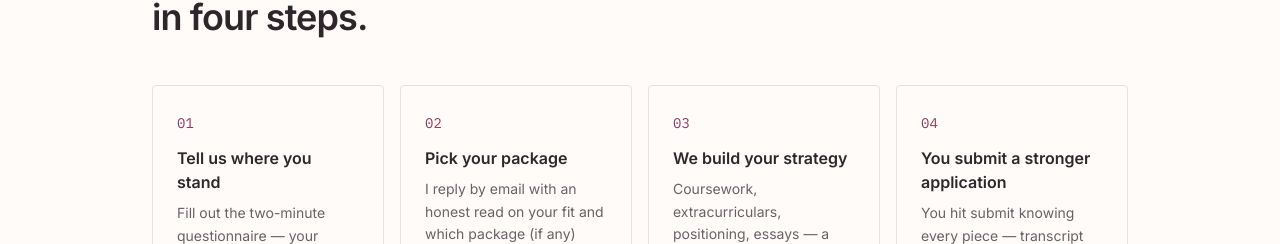
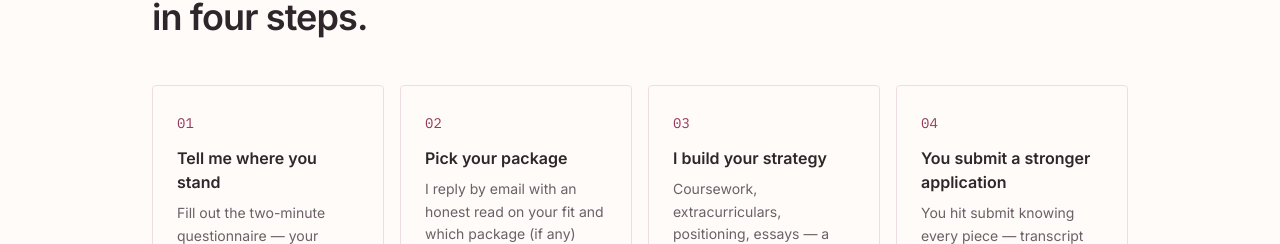
Before and after one commit to iancinder/Transfer4Engr, a Next.js app: page / in a window 1280 px wide. Shown: the part 904-1148 px from the top of the page. Built offline with nearby package versions, Linux system fonts and the light colour scheme; no server answers.

Commit message:
Refactor text in HowItWorks, Questionnaire, and Faq components to use first-person language, enhancing user engagement and personalizing the communication. Updated phrases from "Tell us" to "Tell me" and adjusted related content for consistency.

```diff
--- a/components/Faq.tsx
+++ b/components/Faq.tsx
@@ -19,11 +19,11 @@ const FAQS = [
   },
   {
     q: "How do sessions work — Zoom or async?",
-    a: "Both, depending on the work. Strategy conversations happen over Zoom so we can talk through trade-offs in real time. Essay reviews are async — you send a draft, and I return detailed written feedback and edits, usually within a few days. Full Application Package clients get a mix of scheduled calls and async reviews on whatever cadence the deadlines demand.",
+    a: "Both, depending on the work. Strategy conversations happen over Zoom so I can talk through trade-offs with you in real time. Essay reviews are async — you send a draft, and I return detailed written feedback and edits, usually within a few days. Full Application Package clients get a mix of scheduled calls and async reviews on whatever cadence the deadlines demand.",
   },
   {
     q: "How far in advance should I start?",
-    a: "Earlier than you think. If you're a freshman planning to transfer after your first year, the best time is your first semester — course selection and extracurricular choices you make now are the raw material of your application. For essay help specifically, 6–8 weeks before your deadline gives us room for real revision instead of a rushed pass. That said, if your deadline is close, reach out anyway; a focused week can still move an essay a lot.",
+    a: "Earlier than you think. If you're a freshman planning to transfer after your first year, the best time is your first semester — course selection and extracurricular choices you make now are the raw material of your application. For essay help specifically, 6–8 weeks before your deadline gives me room for real revision instead of a rushed pass. That said, if your deadline is close, reach out anyway; a focused week can still move an essay a lot.",
   },
   {
     q: "How do payments work?",
--- a/components/HowItWorks.tsx
+++ b/components/HowItWorks.tsx
@@ -2,7 +2,7 @@ import Reveal from "./Reveal";
 
 const STEPS = [
   {
-    title: "Tell us where you stand",
+    title: "Tell me where you stand",
     body: "Fill out the two-minute questionnaire — your school, your target programs, your GPA, your story so far.",
   },
   {
@@ -10,7 +10,7 @@ const STEPS = [
     body: "I reply by email with an honest read on your fit and which package (if any) makes sense. No pressure, no upsell.",
   },
   {
-    title: "We build your strategy",
+    title: "I build your strategy",
     body: "Coursework, extracurriculars, positioning, essays — a concrete plan built around what engineering admissions actually rewards.",
   },
   {
--- a/components/Questionnaire.tsx
+++ b/components/Questionnaire.tsx
@@ -118,7 +118,7 @@ const SLIDES: Slide[] = [
     validate: (a) => {
       if (!a.currentSituation) return "Pick the closest match.";
       if (a.currentSituation === "Other" && !a.currentSituationOther.trim())
-        return "Tell us a little about your situation.";
+        return "Tell me a little about your situation.";
       return null;
     },
   },
@@ -588,7 +588,7 @@ function SlideFields({
           {answers.currentSituation === "Other" && (
             <label className="block">
               <span className="mb-1.5 block font-mono text-xs text-ink-700">
-                Tell us more
+                Tell me more
               </span>
               <input
                 type="text"
```
